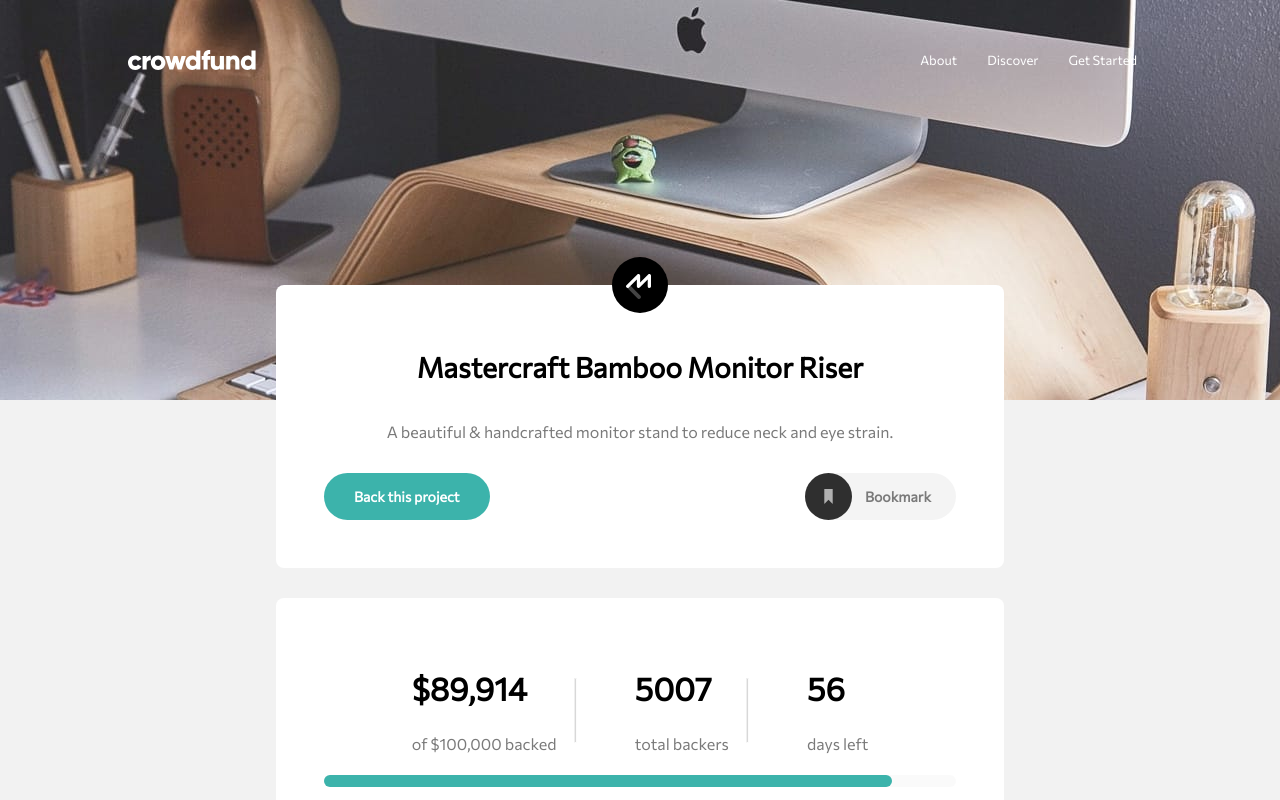
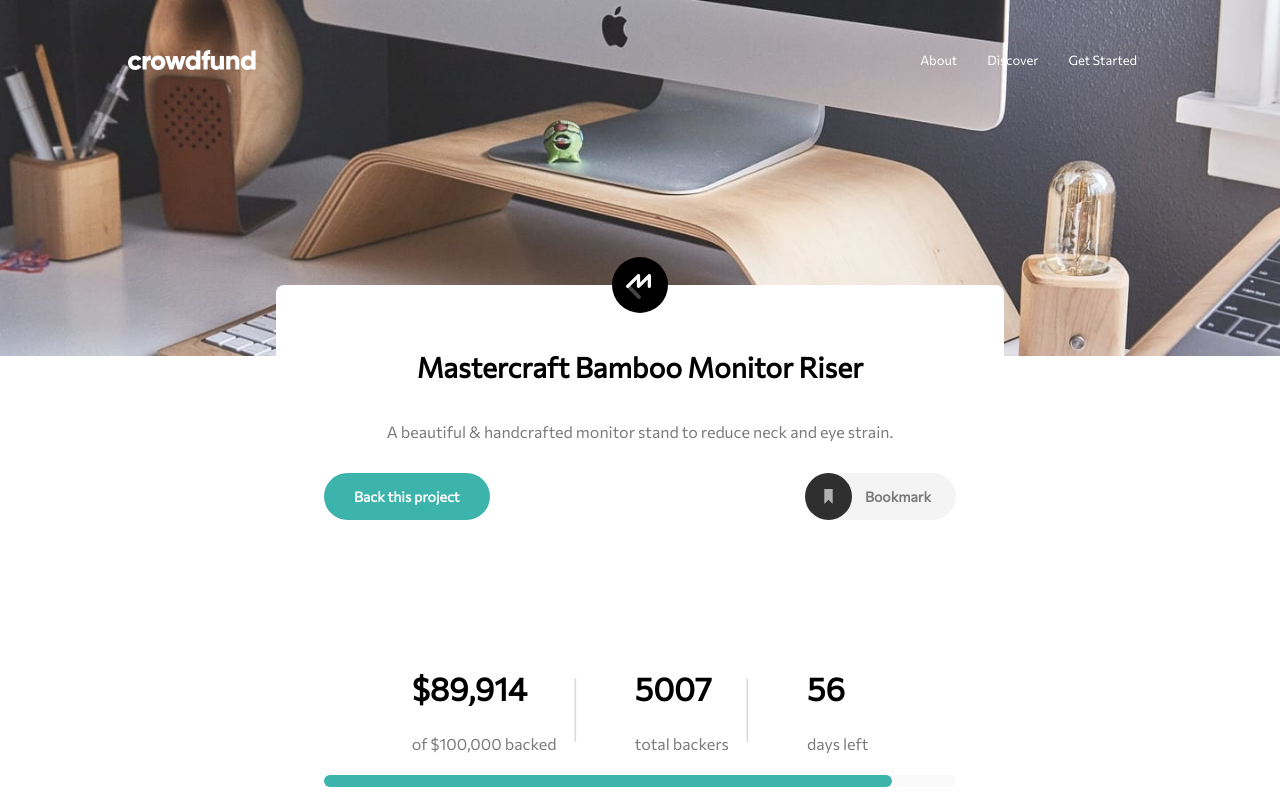
Before and after one commit to landot/crowdfund-project, a React (Vite) app: page / in a window 1280 px wide. Shown: the top 800 px of the page. Built offline with nearby package versions, Linux system fonts and the light colour scheme.

Commit message:
fix: fix bug with background image not fitting large screens

```diff
--- a/src/App.tsx
+++ b/src/App.tsx
@@ -23,7 +23,7 @@ function App() {
   DONE: Header (small screen) - left logo, hamburger button containing 3 links on right when clicked
   DONE: Minimum pledge validation in modal
   DONE: Disable radio for out of stock pledges
-  Run Accessibility scanner on project
+  DONE: Run Accessibility scanner on project
   Allow tab-based navigation
   Stop body scrolling when modal is open
   Mobile Friendly:
--- a/src/assets/styles/App.css
+++ b/src/assets/styles/App.css
@@ -3,9 +3,8 @@ html * {
   }
 
 body {
-  background: url('../images/image-hero-desktop.jpg');
-  background-repeat: no-repeat;
-  background-color: #F2F2F2;
+  background: url('../images/image-hero-desktop.jpg') no-repeat;
+  background-size: contain;
 }
 
 .content {
```
